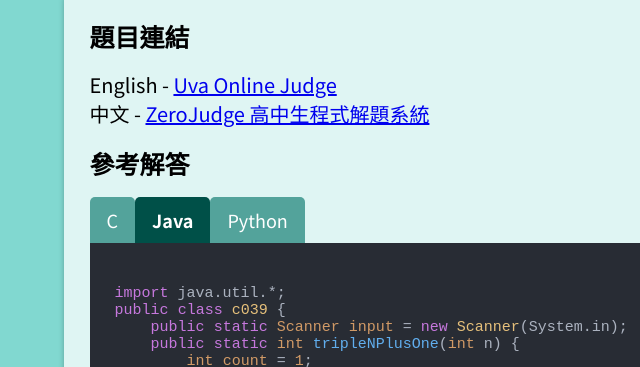
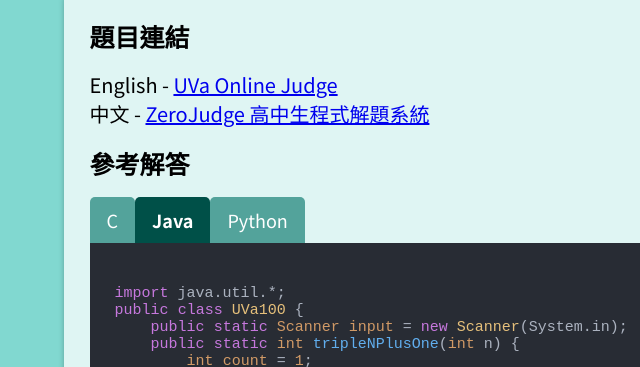
Before and after one commit to BlueBoy247/blog, a plain HTML site: page archives/20241005_171213/index.html in a window 1280 px wide. Both pictures are taken after a click on the element "Java". Shown: the part 585-952 px from the top of the page, 0-640 px from the left. Drawn offline with nearby package versions, Linux system fonts and the light colour scheme; a web font is replaced by a local one.

Commit message:
Updated post(20241005_171213)

```diff
--- a/archives/20241005_171213/index.html
+++ b/archives/20241005_171213/index.html
@@ -122,7 +122,7 @@
         <article class="content" id="post">
             <h3 class="zhwb" id="題目連結">題目連結</h3>
             <p class="zhw">
-                English - <a href="https://onlinejudge.org/external/1/100.pdf" target="_blank">Uva Online Judge</a>
+                English - <a href="https://onlinejudge.org/external/1/100.pdf" target="_blank">UVa Online Judge</a>
                 <br>
                 中文 - <a href="https://zerojudge.tw/ShowProblem?problemid=c039" target="_blank">ZeroJudge 高中生程式解題系統</a>
             </p>
@@ -163,7 +163,7 @@ void main(){
             <div class="tab-content" id="java-code">
                 <pre><code class="java">
 import java.util.*;
-public class c039 {
+public class UVa100 {
     public static Scanner input = new Scanner(System.in);
     public static int tripleNPlusOne(int n) {
         int count = 1;
```
